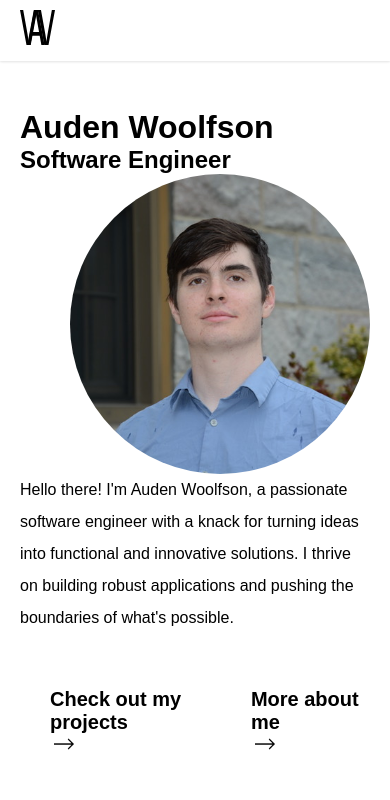
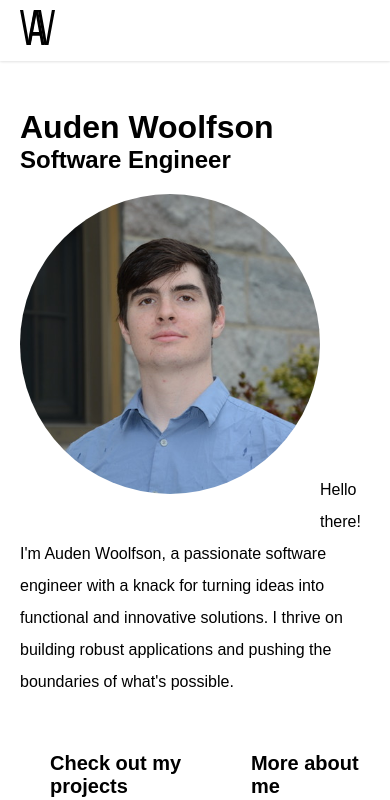
Before and after one commit to awoolfson/professional-site-fe, a React (Create React App) app: page / in a window 390 px wide. Shown: the top 800 px of the page. Built offline with nearby package versions, Linux system fonts and the light colour scheme.

Commit message:
mobile finishing touches (hopefully)

```diff
--- a/src/App.css
+++ b/src/App.css
@@ -249,6 +249,11 @@
   .app-body-1 {
     margin-top: 300px;
   }
+  .headshot {
+    float: left;
+    margin-top: 20px;
+    margin-bottom: 20px;
+  }
  }
 
  .link-arrow {
```
